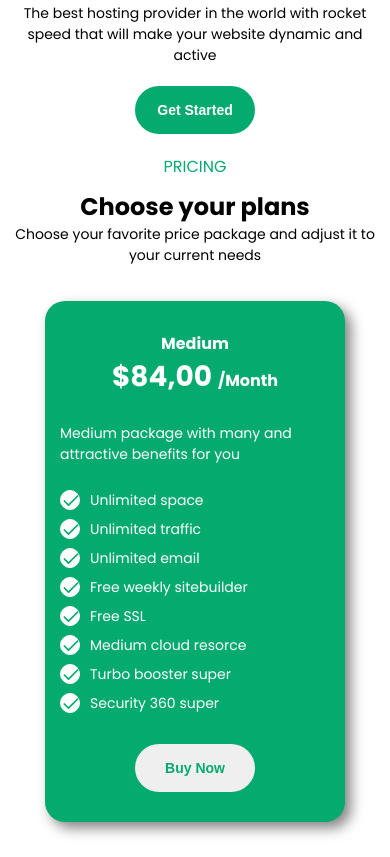
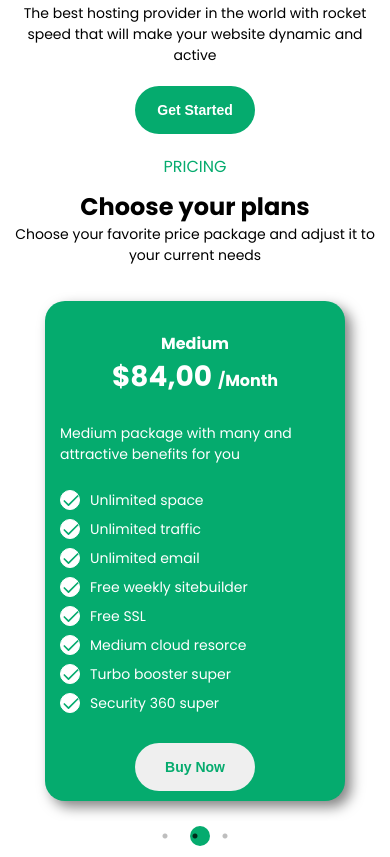
Before and after one commit to MateuszGacek/OnceHosting, a plain HTML site: page index.html in a window 390 px wide. Shown: the part 2115-2972 px from the top of the page. Drawn offline with nearby package versions, Linux system fonts and the light colour scheme.

Commit message:
added dots under mobile card in slider

```diff
--- a/js/slick.js
+++ b/js/slick.js
@@ -11,6 +11,7 @@ $(document).ready(function () {
 					slidesToShow: 1,
 					infinite: true,
 					initialSlide: 1,
+					dots: true,
 				},
 			},
 		],
--- a/sass/style.scss
+++ b/sass/style.scss
@@ -202,8 +202,10 @@ body {
 			margin: 0 20px;
 		}
 		&-card {
+			position: relative;
 			width: 230px;
-			margin: 35px auto;
+			height: 500px;
+			margin: 35px auto 20px;
 			padding: 10px 5px;
 			text-align: start;
 			border-radius: 20px;
@@ -230,6 +232,7 @@ body {
 				margin: 8px 0 8px 30px;
 				list-style: none;
 				font-size: 14px;
+
 				&::before {
 					position: absolute;
 					border: 1px solid colors.$black;
@@ -249,6 +252,10 @@ body {
 				}
 			}
 			.btn {
+				position: absolute;
+				bottom: 10px;
+				left: 50%;
+				transform: translateX(-50%);
 				display: block;
 				margin: 30px auto 0;
 				&--middle {
@@ -268,11 +275,32 @@ body {
 	}
 }
 
-// SLICK
-// .slick-slide {
-// 	display: flex;
-// 	justify-content: center;
-// }
+// SLICK SLIDER
+.slick-dots {
+	display: flex;
+	justify-content: center;
+	flex-direction: row;
+	list-style: none;
+	button {
+		margin: 0 5px;
+		border: none;
+		border-radius: 50%;
+		height: 15px;
+		width: 15px;
+		background-color: colors.$white;
+		border: 1px solid colors.$primary;
+		font-size: 0px;
+		line-height: 0;
+	}
+
+	.slick-active {
+		button {
+			background-color: colors.$primary;
+			height: 20px;
+			width: 20px;
+		}
+	}
+}
 
 //MEDIA
 @media (min-width: 350px) {
@@ -280,6 +308,7 @@ body {
 		&__box {
 			&-card {
 				width: 300px;
+				height: 500px;
 				padding: 30px 15px;
 			}
 		}
```
Also changed, not shown: css/style.css, 1 other file.
